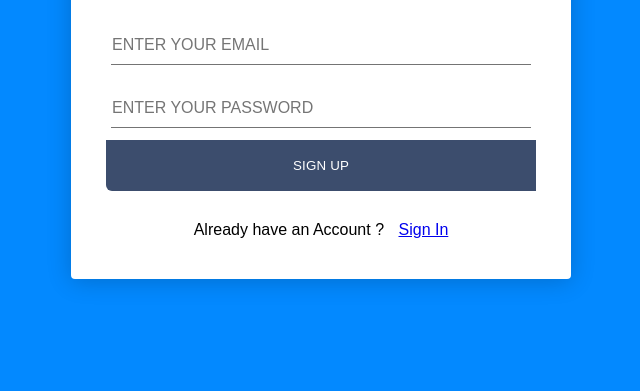
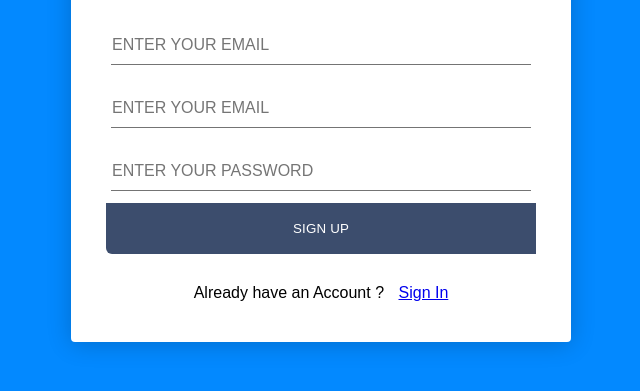
Before and after one commit to deonchris2203/SEM-VI-Project, a plain HTML site: page Ht/signup.html in a window 1280 px wide. Shown: the part 195-586 px from the top of the page, without its empty margins (319-959 px from the left). Drawn offline with Linux system fonts and the light colour scheme.

Commit message:
Update signup.html
so i changed this

```diff
--- a/Ht/signup.html
+++ b/Ht/signup.html
@@ -30,6 +30,10 @@
                 <div class="input-group">
                     <input type="text" id="email" name="email" placeholder="Enter your Email">
                 </div>
+                <!--Email-->
+                <div class="input-group">
+                    <input type="text" id="email" name="email" placeholder="Enter your Email">
+                </div>
 
                 <!--Password-->
                 <div class="input-group">
```
